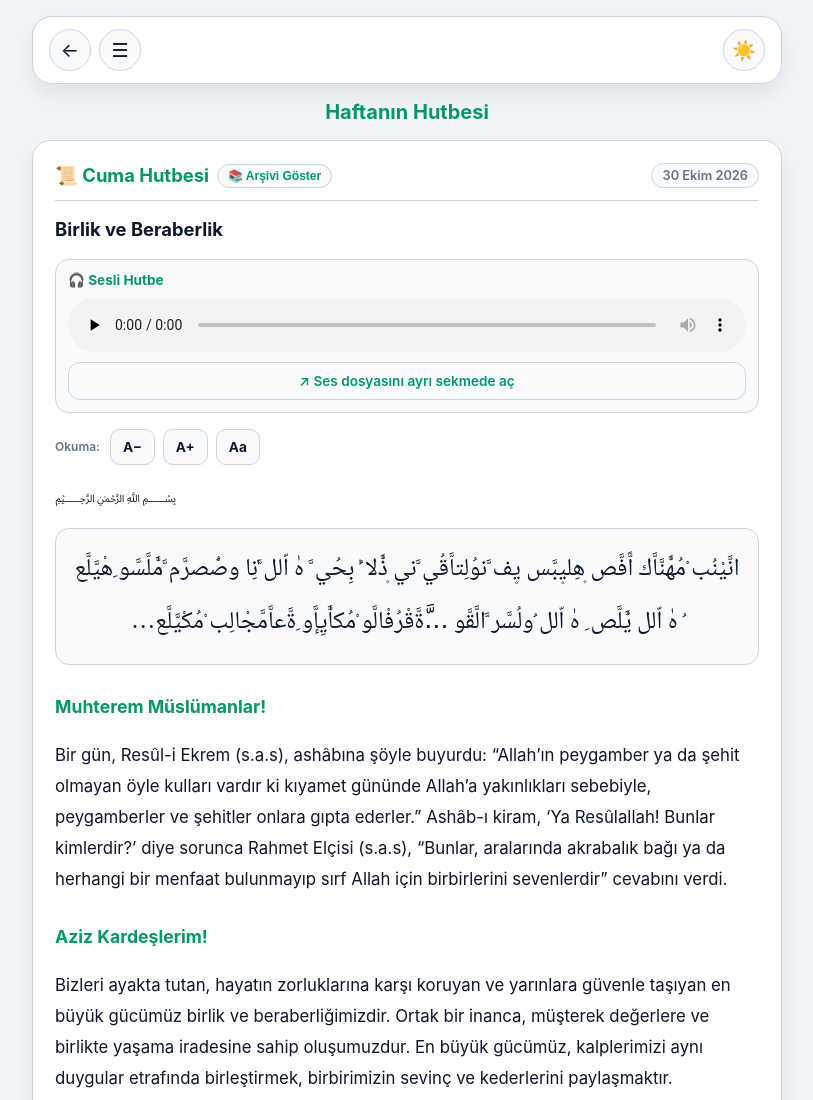
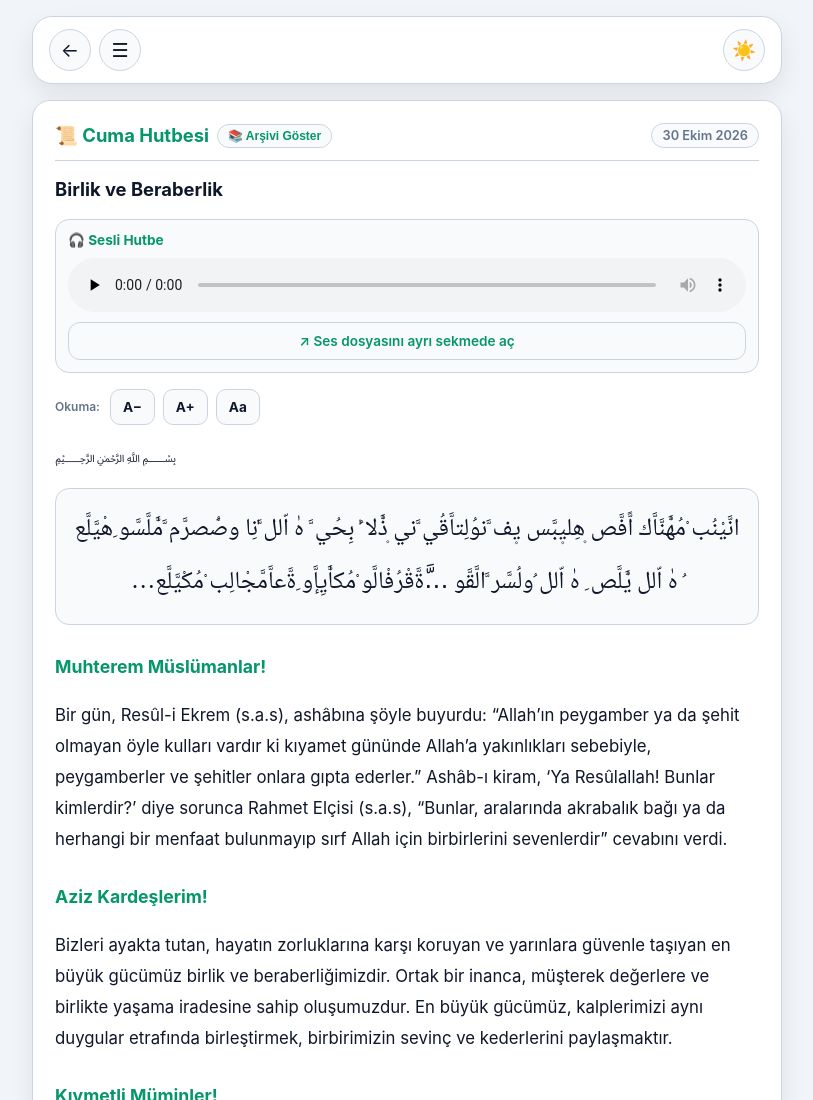
Before and after one commit to ayetinvakti/Haftanin-Hutbesi, a website: page index.html in a window 1280 px wide. Shown: the top 1100 px of the page, without its empty margins (233-1046 px from the left). Drawn offline with Linux system fonts and the light colour scheme.

Commit message:
Update index.html

```diff
--- a/index.html
+++ b/index.html
@@ -148,8 +148,8 @@
         @media (hover: hover) { .circle-btn:hover { border-color: var(--accent-color); color: var(--accent-color); background: var(--btn-hover); } }
 
         .nav-left-group { display: flex; align-items: center; gap: 8px; }
-        /* Başlık: üst çubuğun altında, ortalı ayrı satır */
-        .page-head { display: flex; align-items: center; justify-content: center; padding: 0 8px; }
+        /* Başlık görsel olarak gizli (ekran okuyucu ve SEO için h1 kalır) */
+        .page-head { position: absolute; width: 1px; height: 1px; margin: -1px; padding: 0; overflow: hidden; clip: rect(0,0,0,0); white-space: nowrap; border: 0; }
         .app-title { font-size: clamp(1.05rem, 5vw, 1.25rem); font-weight: 700; color: var(--accent-color); text-align: center; }
 
         .content-card { background-color: var(--card-bg); border: 1px solid var(--border-color); border-radius: 18px; padding: 22px; display: flex; flex-direction: column; gap: 16px; box-shadow: var(--shadow); transition: 0.3s; }
```
